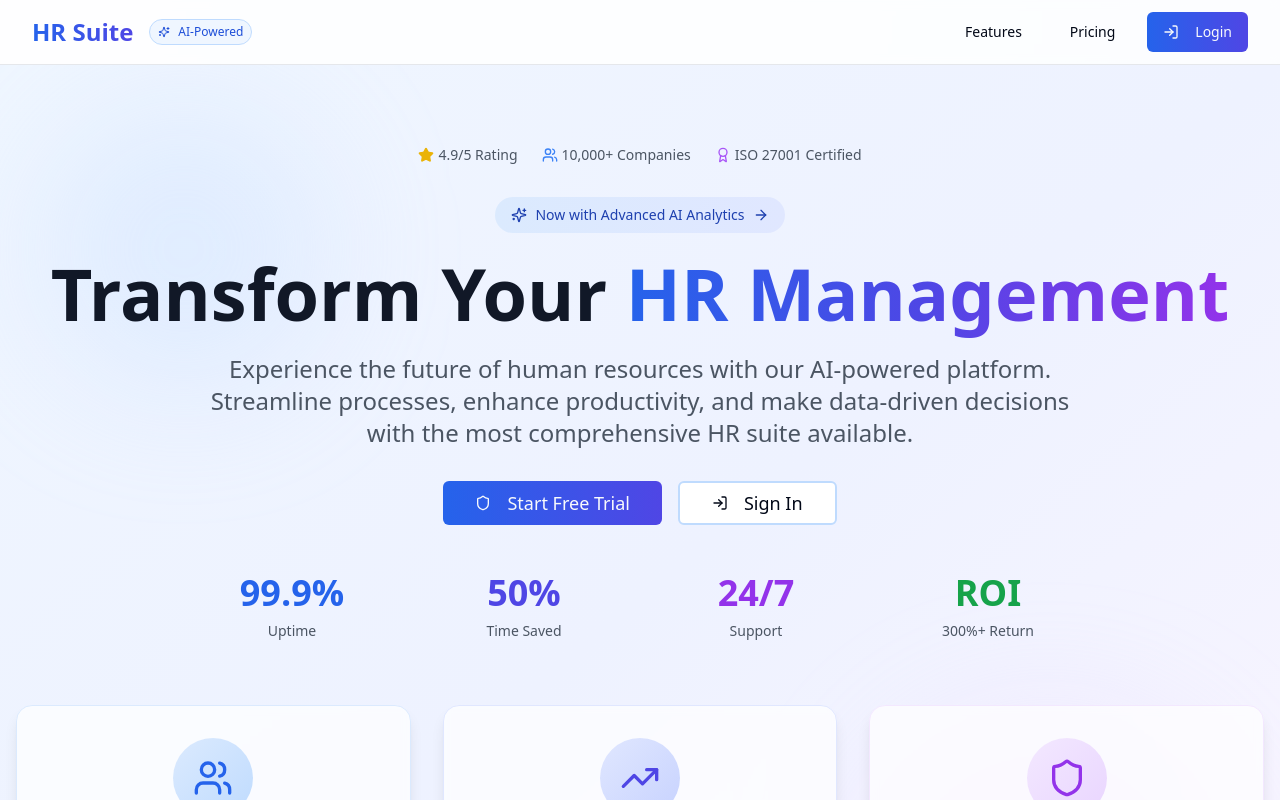
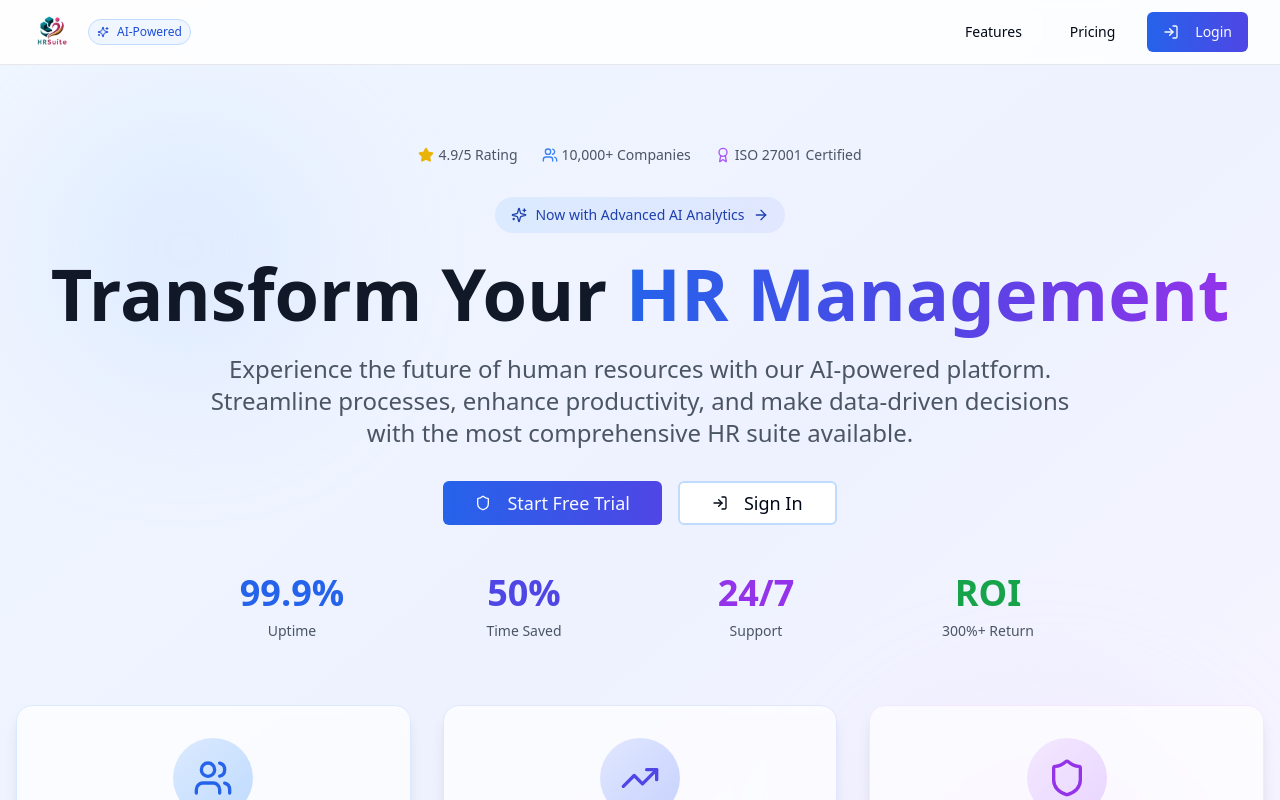
Before and after one commit to Dev-dattaGola/ai-hr-glow-66, a React (Vite) app: page / in a window 1280 px wide. Shown: the top 800 px of the page. Built offline with nearby package versions, Linux system fonts and the light colour scheme.

Commit message:
Add logo to Home page
Use the provided logo image in the Home page component.

```diff
--- a/src/components/home/HomeNavbar.tsx
+++ b/src/components/home/HomeNavbar.tsx
@@ -45,9 +45,11 @@ export const HomeNavbar = ({ profile, onSignOut }: HomeNavbarProps) => {
       <div className="max-w-7xl mx-auto px-4 sm:px-6 lg:px-8">
         <div className="flex items-center justify-between h-16">
           <div className="flex items-center space-x-4">
-            <h1 className="text-2xl font-bold bg-gradient-to-r from-blue-600 to-indigo-600 bg-clip-text text-transparent">
-              HR Suite
-            </h1>
+            <img
+              src="/lovable-uploads/cdd359c8-6f37-4349-a589-639c51d7f17d.png"
+              alt="HR Suite Logo"
+              className="h-10 w-auto"
+            />
             <Badge variant="outline" className="bg-blue-50 text-blue-700 border-blue-200">
               <Sparkles className="w-3 h-3 mr-1" />
               AI-Powered
--- a/src/pages/Home.tsx
+++ b/src/pages/Home.tsx
@@ -1,4 +1,3 @@
-
 import { useEffect, useState } from 'react';
 import { useAuth } from '@/contexts/AuthContext';
 import { supabase } from '@/integrations/supabase/client';
@@ -171,9 +170,11 @@ const Home = () => {
           <div className="max-w-7xl mx-auto px-4 sm:px-6 lg:px-8">
             <div className="flex items-center justify-between h-16">
               <div className="flex items-center space-x-4">
-                <h1 className="text-2xl font-bold bg-gradient-to-r from-blue-600 to-indigo-600 bg-clip-text text-transparent">
-                  HR Suite
-                </h1>
+                <img
+                  src="/lovable-uploads/cdd359c8-6f37-4349-a589-639c51d7f17d.png"
+                  alt="HR Suite Logo"
+                  className="h-10 w-auto"
+                />
                 <div className="hidden sm:flex items-center space-x-2 bg-blue-50 text-blue-700 border border-blue-200 px-2 py-1 rounded-full text-xs">
                   <Sparkles className="w-3 h-3" />
                   <span>AI-Powered</span>
```
Also changed, not shown: public/lovable-uploads/cdd359c8-6f37-4349-a589-639c51d7f17d.png (added).
